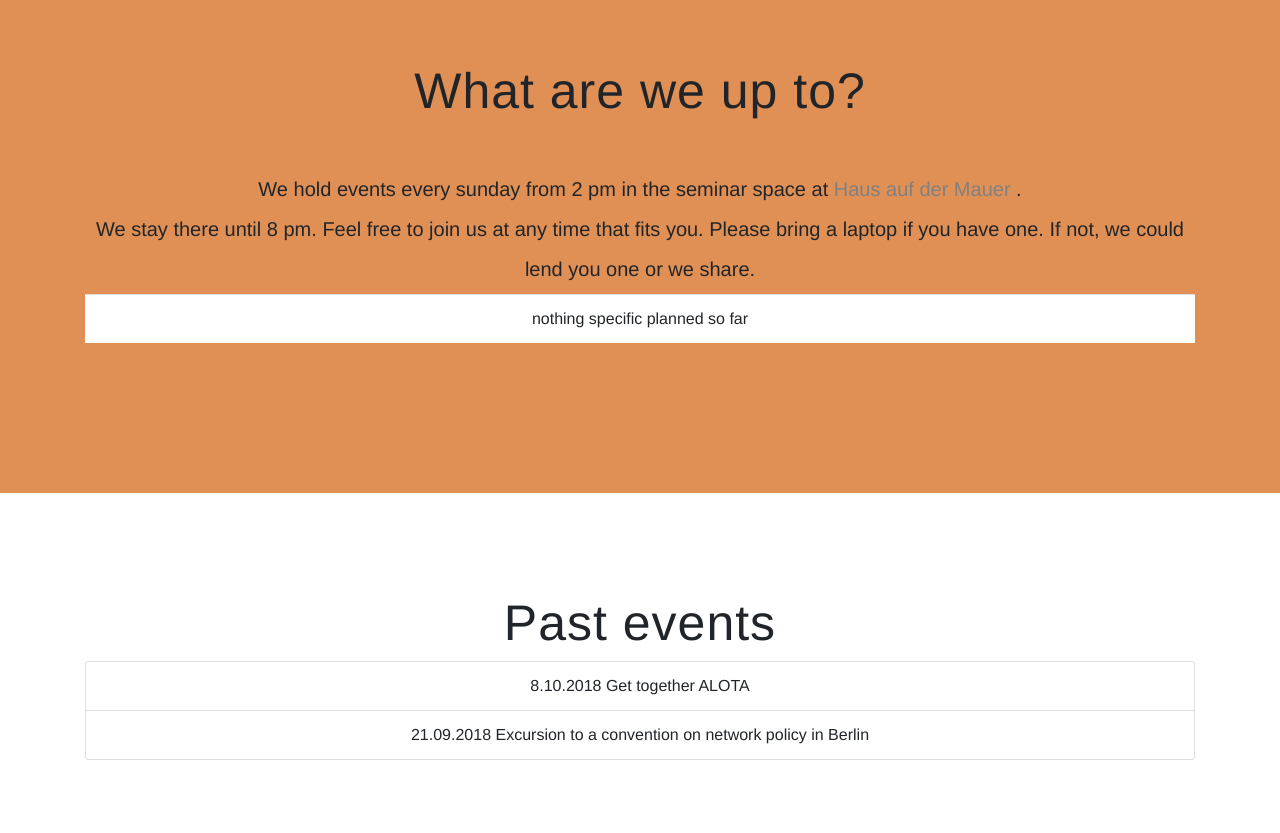
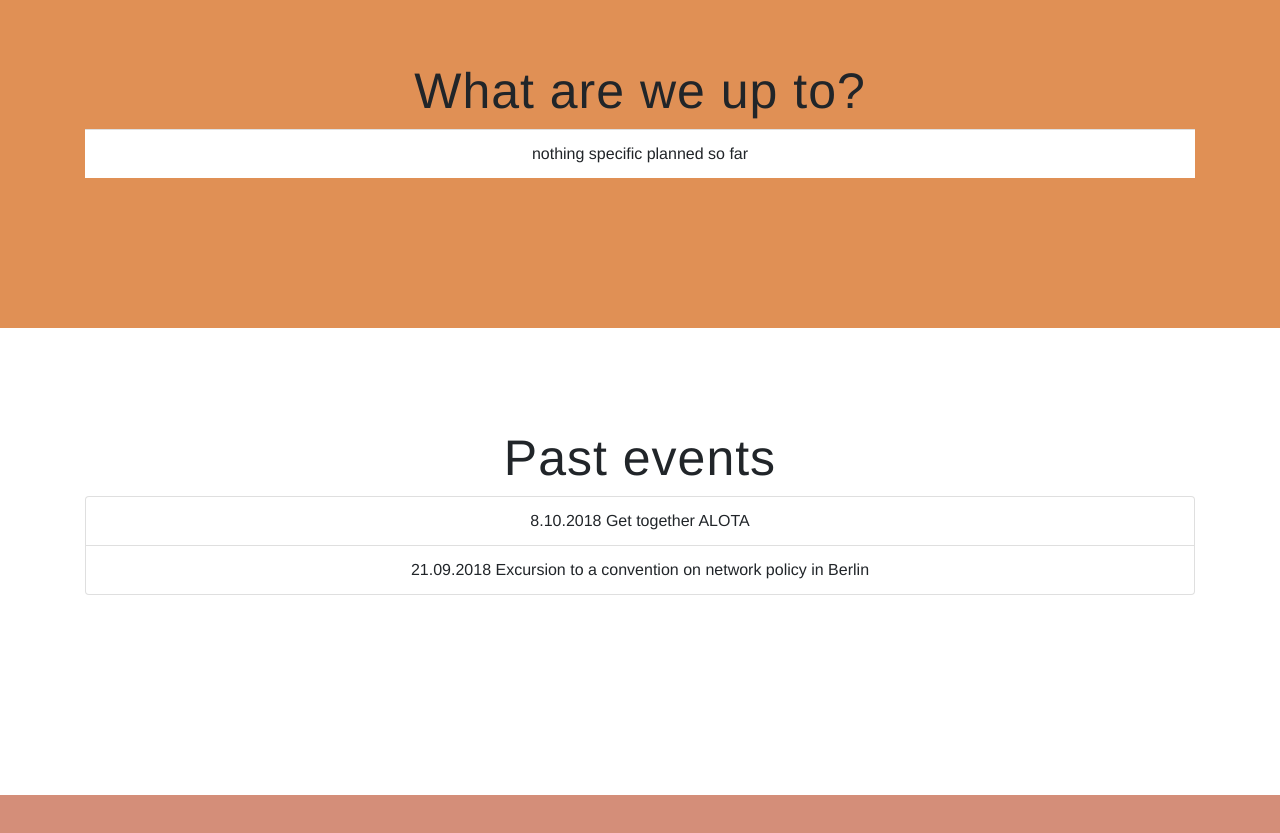
Before and after one commit to binary-bugs/binary-bugy.github.io, a website: page subpages/translation.html in a window 1280 px wide. Shown: the part 2240-3073 px from the top of the page. Drawn offline with nearby package versions, Linux system fonts and the light colour scheme; files whose address does not match are found by name.

Commit message:
changed meeting dates

```diff
--- a/subpages/translation.html
+++ b/subpages/translation.html
@@ -150,14 +150,14 @@
       <div class="container">
         <div class="section-heading text-center">
           <h2>What are we up to? </h2>
-			  <p> <br> We hold events every sunday from 2 pm in the seminar space at
+			 <!-- <p> <br> We hold events every sunday from 2 pm in the seminar space at
 				  <a href="https://www.openstreetmap.org/way/247013951">
 				  Haus auf der Mauer
 				  </a>.
 				  <br> We stay there until 8 pm. Feel free to join us at any time that fits you. Please bring a laptop if you have one.
 				  If not, we could lend you one or we share.
 			  </p>
-
+			-->
           <ul class="list-group list-group-flush">
 	       <li class="list-group-item">nothing specific planned so far </li>
           </ul>
```
